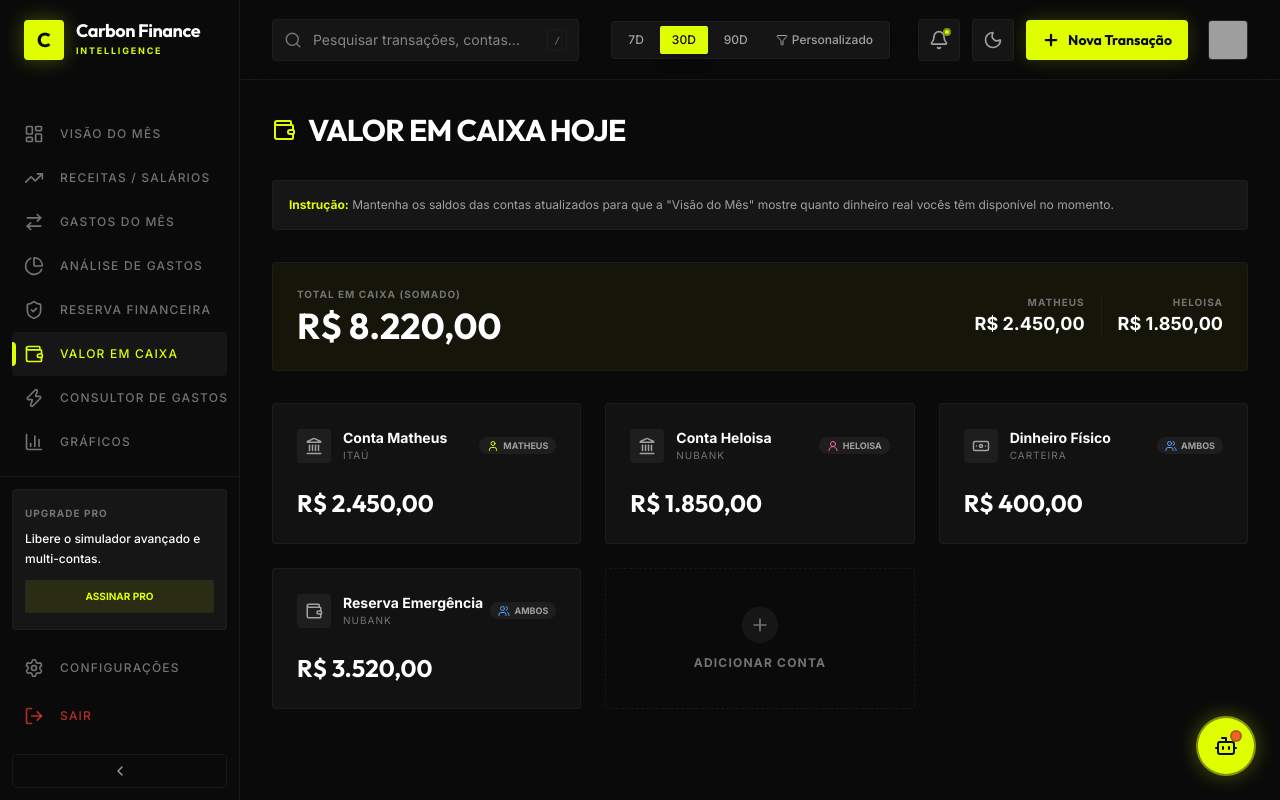
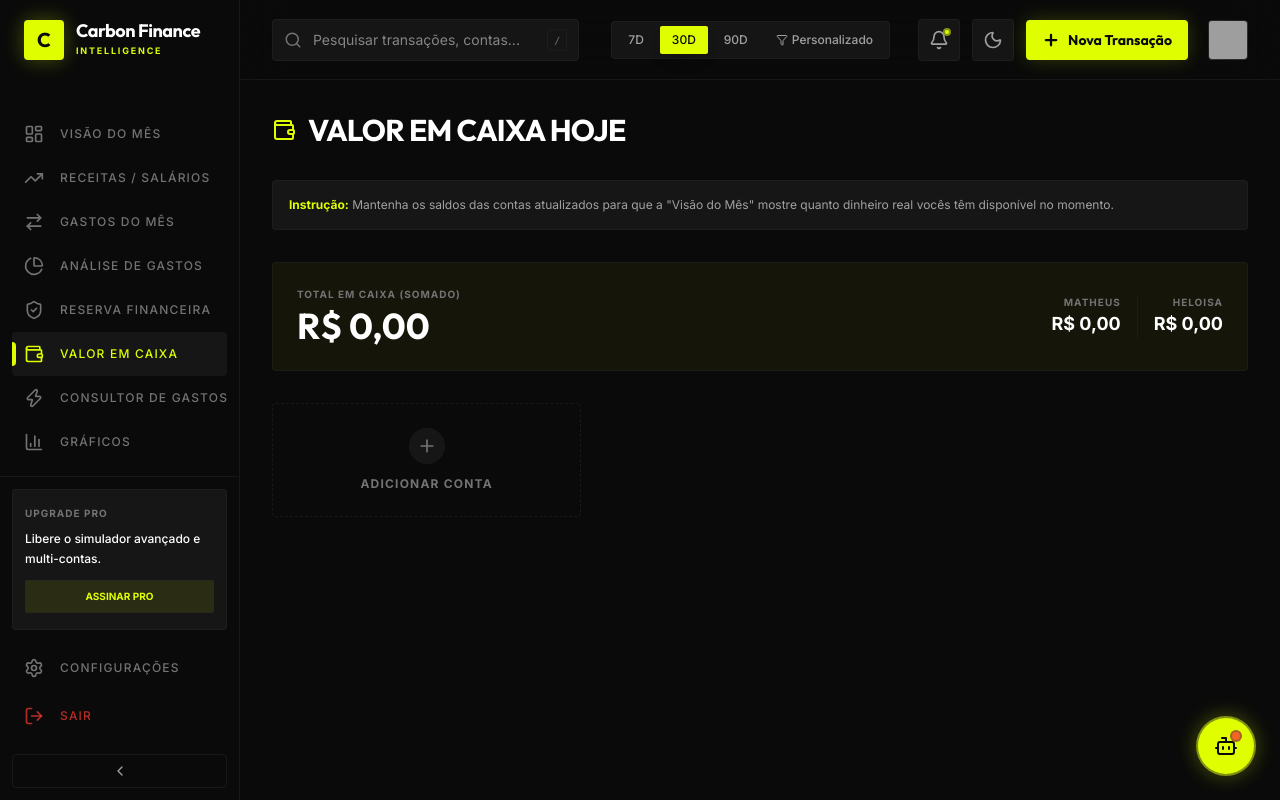
Before and after one commit to matheusgmgarciaroot-a11y/Dashboard-Financeiro-, a Next.js app: page /caixa in a window 1280 px wide. Built offline with nearby package versions, Linux system fonts and the light colour scheme; grey boxes are pictures that could not be loaded.

Commit message:
chore: clear mock data and add supabase client

```diff
--- a/package.json
+++ b/package.json
@@ -10,6 +10,7 @@
   },
   "dependencies": {
     "@hookform/resolvers": "^5.2.2",
+    "@supabase/supabase-js": "^2.112.2",
     "clsx": "^2.1.1",
     "date-fns": "^4.1.0",
     "framer-motion": "^12.38.0",
--- a/src/data/mock.ts
+++ b/src/data/mock.ts
@@ -1,141 +1,23 @@
 import { Transaction, Account, FinancialSummary } from "@/types/finance";
 
 export const MOCK_SUMMARY: FinancialSummary = {
-  totalIncome: 11265.59,
-  totalExpenses: 9931.05,
-  essentialExpenses: 4584.07,
-  optionalExpenses: 5346.98,
-  paidExpenses: 4584.07,
-  pendingExpenses: 5346.98,
-  projectedEndBalance: 1334.54,
-  realBalance: 5200.0,
-  currentCash: 5200.0,
-  reserveBalance: 3520.0,
-  commitmentPercent: (9931.05 / 11265.59) * 100,
-  healthScore: 65,
-  healthStatus: "warning",
+  totalIncome: 0,
+  totalExpenses: 0,
+  essentialExpenses: 0,
+  optionalExpenses: 0,
+  paidExpenses: 0,
+  pendingExpenses: 0,
+  projectedEndBalance: 0,
+  realBalance: 0,
+  currentCash: 0,
+  reserveBalance: 0,
+  commitmentPercent: 0,
+  healthScore: 100,
+  healthStatus: "healthy",
 };
 
-export const MOCK_ACCOUNTS: Account[] = [
-  {
-    id: "1",
-    name: "Conta Matheus",
-    balance: 2450.0,
-    type: "checking",
-    owner: "Matheus",
-    institution: "Itaú",
-    currency: "BRL",
-    color: "#DFFF00",
-  },
-  {
-    id: "2",
-    name: "Conta Heloisa",
-    balance: 1850.0,
-    type: "checking",
-    owner: "Heloisa",
-    institution: "Nubank",
-    currency: "BRL",
-    color: "#FF69B4",
-  },
-  {
-    id: "3",
-    name: "Dinheiro Físico",
-    balance: 400.0,
-    type: "cash",
-    owner: "Ambos",
-    institution: "Carteira",
-    currency: "BRL",
-    color: "#4ADE80",
-  },
-  {
-    id: "4",
-    name: "Reserva Emergência",
-    balance: 3520.0,
-    type: "savings",
-    owner: "Ambos",
-    institution: "Nubank",
-    currency: "BRL",
-    color: "#0066FF",
-  }
-];
+export const MOCK_ACCOUNTS: Account[] = [];
 
-export const MOCK_TRANSACTIONS: Transaction[] = [
-  // Entradas
-  {
-    id: "t1",
-    date: new Date().toISOString(),
-    description: "Salário Líquido Matheus",
-    amount: 10380.59,
-    category: "Renda",
-    expenseType: "eventual",
-    type: "income",
-    status: "completed",
-    account: "Conta Matheus",
-    responsible: "Matheus",
-    priority: "essential",
-    paymentMethod: "Transferência",
-  },
-  {
-    id: "t2",
-    date: new Date().toISOString(),
-    description: "Vale-Alimentação Matheus",
-    amount: 885.00,
-    category: "alimentacao",
-    expenseType: "eventual",
-    type: "income",
-    status: "completed",
-    account: "Conta Matheus",
-    responsible: "Matheus",
-    priority: "essential",
-    paymentMethod: "Flash",
-  },
-  // Despesas
-  {
-    id: "e1",
-    date: new Date().toISOString(),
-    description: "Moradia (Aluguel)",
-    amount: 1303.03,
-    category: "moradia",
-    expenseType: "fixo",
-    type: "expense",
-    status: "completed",
-    account: "Conta Matheus",
-    responsible: "Ambos",
-    priority: "essential",
-    paymentMethod: "Boleto",
-  },
-  {
-    id: "e2",
-    date: new Date().toISOString(),
-    description: "Cartão de Crédito Helô",
-    amount: 2137.00,
-    category: "cartao_credito",
-    expenseType: "variavel",
-    type: "expense",
-    status: "pending",
-    account: "Conta Heloisa",
-    responsible: "Heloisa",
-    priority: "important",
-    paymentMethod: "Cartão",
-  },
-  {
-    id: "e3",
-    date: new Date().toISOString(),
-    description: "Supermercado",
-    amount: 886.05,
-    category: "mercado",
-    expenseType: "variavel",
-    type: "expense",
-    status: "completed",
-    account: "Conta Matheus",
-    responsible: "Ambos",
-    priority: "essential",
-    paymentMethod: "Débito",
-  }
-];
+export const MOCK_TRANSACTIONS: Transaction[] = [];
 
-export const MOCK_CHART_DATA = [
-  { name: "Jan", receita: 11000, despesa: 9500 },
-  { name: "Fev", receita: 11000, despesa: 9800 },
-  { name: "Mar", receita: 11265, despesa: 9931 },
-];
+export const MOCK_CHART_DATA = [];
--- /dev/null
+++ b/src/lib/supabase.ts
@@ -0,0 +1,6 @@
+import { createClient } from '@supabase/supabase-js';
+
+const supabaseUrl = process.env.NEXT_PUBLIC_SUPABASE_URL!;
+const supabaseAnonKey = process.env.NEXT_PUBLIC_SUPABASE_ANON_KEY!;
+
+export const supabase = createClient(supabaseUrl, supabaseAnonKey);
--- a/src/store/useFinanceStore.ts
+++ b/src/store/useFinanceStore.ts
@@ -38,25 +38,13 @@ interface FinanceState {
 
 // Initial Mock Data from Spreadsheet
 const INITIAL_RESERVE: FinancialReserve = {
-  currentAmount: 3520, // Conforme informado pelo usuário
-  goalAmount: 27504.40, // Conforme planilha
-  monthlyContribution: 519.03, // Reserva financeira 5% da planilha
-  monthlyExpenses: 9931.05, // Total geral de despesas da planilha
+  currentAmount: 0,
+  goalAmount: 0,
+  monthlyContribution: 0,
+  monthlyExpenses: 0,
 };
 
-const INITIAL_INVESTMENTS: Investment[] = [
-  {
-    id: "1",
-    name: "Ações Brasil",
-    type: "Renda Variável",
-    amountInvested: 25000,
-    monthlyAport: 1000,
-    expectedReturn: 12,
-    goal: "Aposentadoria",
-    currentValue: 28000,
-    responsible: "Ambos",
-  }
-];
+const INITIAL_INVESTMENTS: Investment[] = [];
 
 export const useFinanceStore = create<FinanceState>()(
   persist(
```
Also changed, not shown: 1 other file (tests, documents, lock files or other folders).
